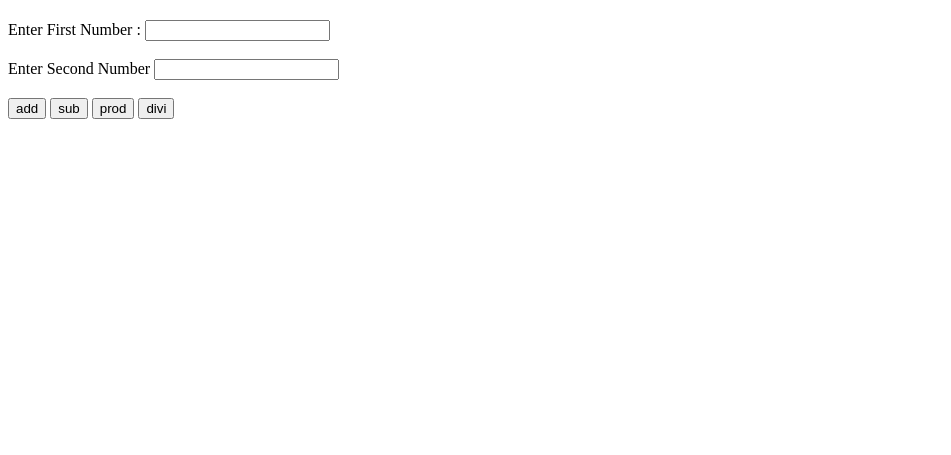
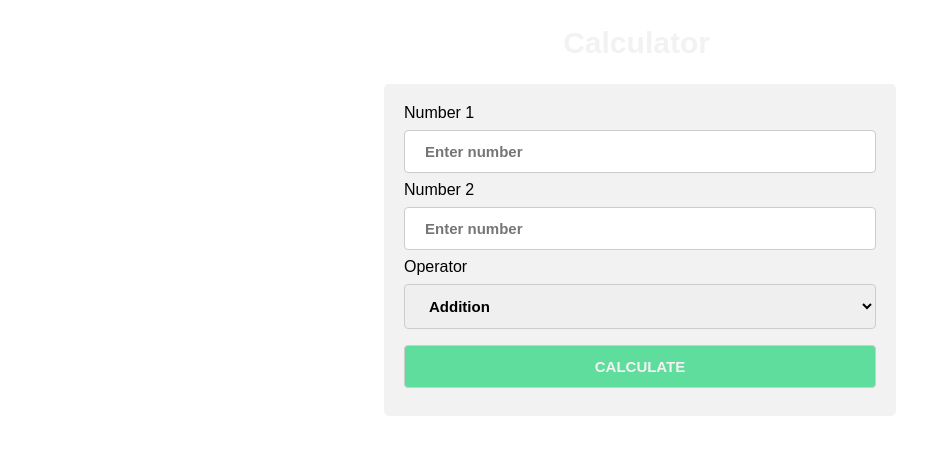
Before and after one commit to delazar1/simple-calculator, a PHP site: page / in a window 1280 px wide. Shown: the top 455 px of the page, without its empty margins (0-951 px from the left). Run offline with PHP 8.4, Linux system fonts and the light colour scheme; data that the repository does not hold is empty.

Commit message:
Add files via upload

```diff
--- a/index.php
+++ b/index.php
@@ -1,58 +1,71 @@
-<?php
-// $error="";
-$x="";
-$y="";
-$result="";
-// the  isset method  to call the function only when the buttons are clicked
-if (isset($_POST['operation'])){
-    //I am accessing whatever the user inputs by means of the super global $_POST, then stroring in $x and $y
-    $x=$_POST['num1'];
-    $y=$_POST['num2'];
-    $operation=$_POST['operation'];
+<!DOCTYPE html>
+<html>
 
-    switch($operation)
-    {
-        case 'add':
-            $result= $x+$y;
-            break;
-        case 'sub':
-             $result= $x-$y;
-               break;
-         case 'prod':
-            $result= $x*$y;
-                break;
-        case 'divi':
-            $result= $x/$y;
-                break;
-        // default :
-        //    echo  "Invalid Operation";
-    }
-}
-?>
+<head>
+  <meta charset="utf-8"/>
+  <meta name="viewport" content="width=device-width, initial-scale=1.0">
 
-<!DOCTYPE html>
-<html lang="en">
-<head>
-<title> Simple Calculator</title>
+  <title>Calculutor</title>
 
+  <link rel="stylesheet" type="text/css" href="style.css">
+
+  <link href="https://fonts.googleapis.com/css?family=Ubuntu&display=swap" rel="stylesheet">
 </head>
+
 <body>
-<!-- ?=$_SERVER['PHP_SELF']? -->
-    <form action="calcProcessor.php" method="POST" name="">
-        <h2><?= $error ?></h2>
-       <label for="txt1"> Enter First Number </label> :
-       <input id= "txt1" type="text" name="num1" required><br> <br>
-       <label for="txt2"> Enter Second Number </label>
-       <input id="txt2" type="text" name="num2" required><br> <br>
-       <!-- <label for="rslt"> Result: </label>
-       <input id= "rslt"  name="result" value= "<?=$result ?>" disabled ><br> <br> -->
-       <input type=submit value= "add" name="operation">
-       <input type=submit value= "sub" name="operation">
-       <input type=submit value= "prod" name="operation">
-       <input type=submit value= "divi" name="operation">
 
+  <h2>Calculator</h2>
 
+  <div class="container">
+    <form action="index.php" method="post">
+      <label for="nbr1">Number 1</label>
+      <input type="text" id="nbr1" name="number1" placeholder="Enter number">
+
+      <label for="nbr2">Number 2</label>
+      <input type="text" id="nbr2" name="number2" placeholder="Enter number">
+
+      <label for="operator">Operator</label>
+      <select id="operator" name="operator" value="Choose an operator ">
+        <option value="addition">Addition</option>
+        <option value="subtraction">Subtraction</option>
+        <option value="multiplication">Multiplication</option>
+        <option value="division">Division</option>
+      </select>
+
+      <input type="submit" name="validation" value="CALCULATE">
     </form>
+
+    <?php
+        if(isset($_POST['validation'])){
+        if ( is_numeric ($_POST['number1']) AND is_numeric ($_POST['number2'])) {
+          switch($_POST['operator'])
+          {
+              case "addition":
+                  $add = $_POST['number1'] + $_POST['number2'];
+                  echo "<hr style='margin-top:8%;'><h3 style='color:rgb(11, 160, 93); font-size: 35px; margin-left:22%;'>Result: ".$add."</h3>";
+                  break;
+              case "subtraction":
+                  $sou = $_POST['number1'] - $_POST['number2'];
+                  echo "<hr style='margin-top:8%;'><h3 style='color:rgb(11, 160, 93); font-size: 35px; margin-left:22%;'>Result: ".$sou."</h3>";
+                  break;
+              case "multiplication":
+                  $mul = $_POST['number1'] * $_POST['number2'];
+                  echo "<hr style='margin-top:8%;'><h3 style='color:rgb(11, 160, 93); font-size: 35px; margin-left:22%;'>Result: ".$mul."</h3>";
+                  break;
+              case "division":
+                  $div = $_POST['number1'] / $_POST['number2'];
+                  echo "<hr style='margin-top:8%;'><h3 style='color:rgb(11, 160, 93); font-size: 35px; margin-left:22%;'>Result: ".$div."</h3>";
+                  break;
+
+          }
+       }
+       elseif( is_string($_POST['number1']) AND is_string($_POST['number2']) ){
+         echo "<hr style='margin-top:8%;'><h3 style='color:red; font-size: 35px; margin-left:4%;'>Invalid value !</h3>";
+       }
+      }
+    ?>
+
+  </div>
+
 </body>
-
 </html>
--- /dev/null
+++ b/style.css
@@ -0,0 +1,59 @@
+
+
+body{
+  font-family: sans-serif;
+  margin-left: 30%;
+  margin-right: 30%;
+  margin-top: 2%;
+}
+
+h2{
+  margin-left: 35%;
+  color: #f2f2f2;
+  font-size: 30px;
+  font-weight: bold;
+}
+
+div.container {
+  border-radius: 5px;
+  background-color: #f2f2f2;
+  padding: 20px;
+}
+
+form, label, input, .copy{
+  display: block;
+}
+input[type=text], input[type=submit], select {
+  width: 100%;
+  padding: 12px 20px;
+  margin: 8px 0;
+  display: inline-block;
+  border: 1px solid #ccc;
+  border-radius: 4px;
+  box-sizing: border-box;
+  font-size: 15px;
+  font-weight: bold;
+}
+input[type=submit] {
+  color: #f2f2f2;
+  width: 100%;
+  padding: 12px 20px;
+  margin: 8px 0;
+  display: inline-block;
+  background-color: #5FDD9D;
+  border-radius: 4px;
+  box-sizing: border-box;
+  font-size: 15px;
+  font-weight: bold;
+}
+input[type=submit]:hover{
+  background-color: rgb(11, 160, 93);
+}
+
+.copy{
+  text-align: center;
+  font-size: 12px;
+  color: #5FDD9D;
+  font-weight: bold;
+  margin-left: 30%;
+}
```
